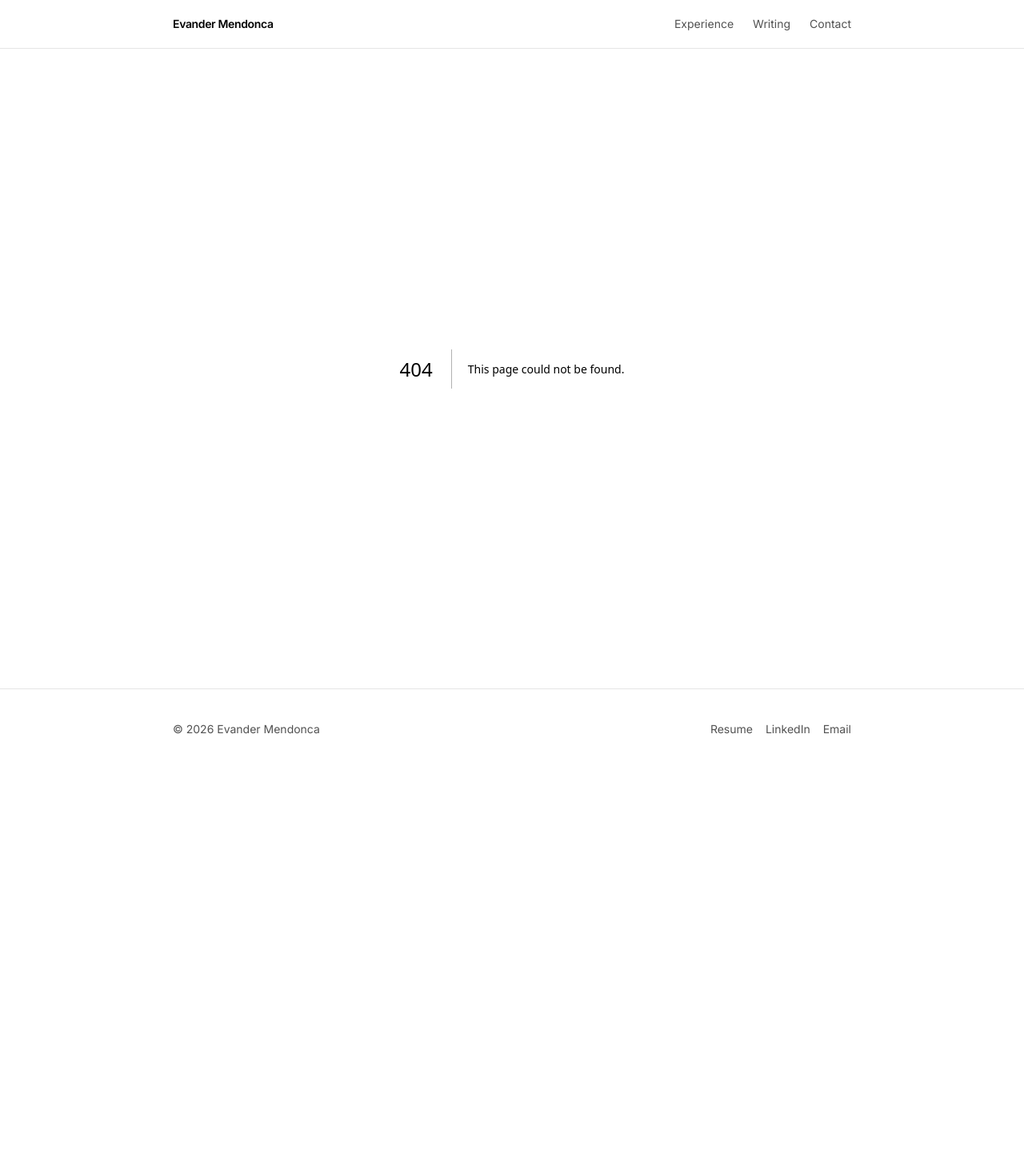
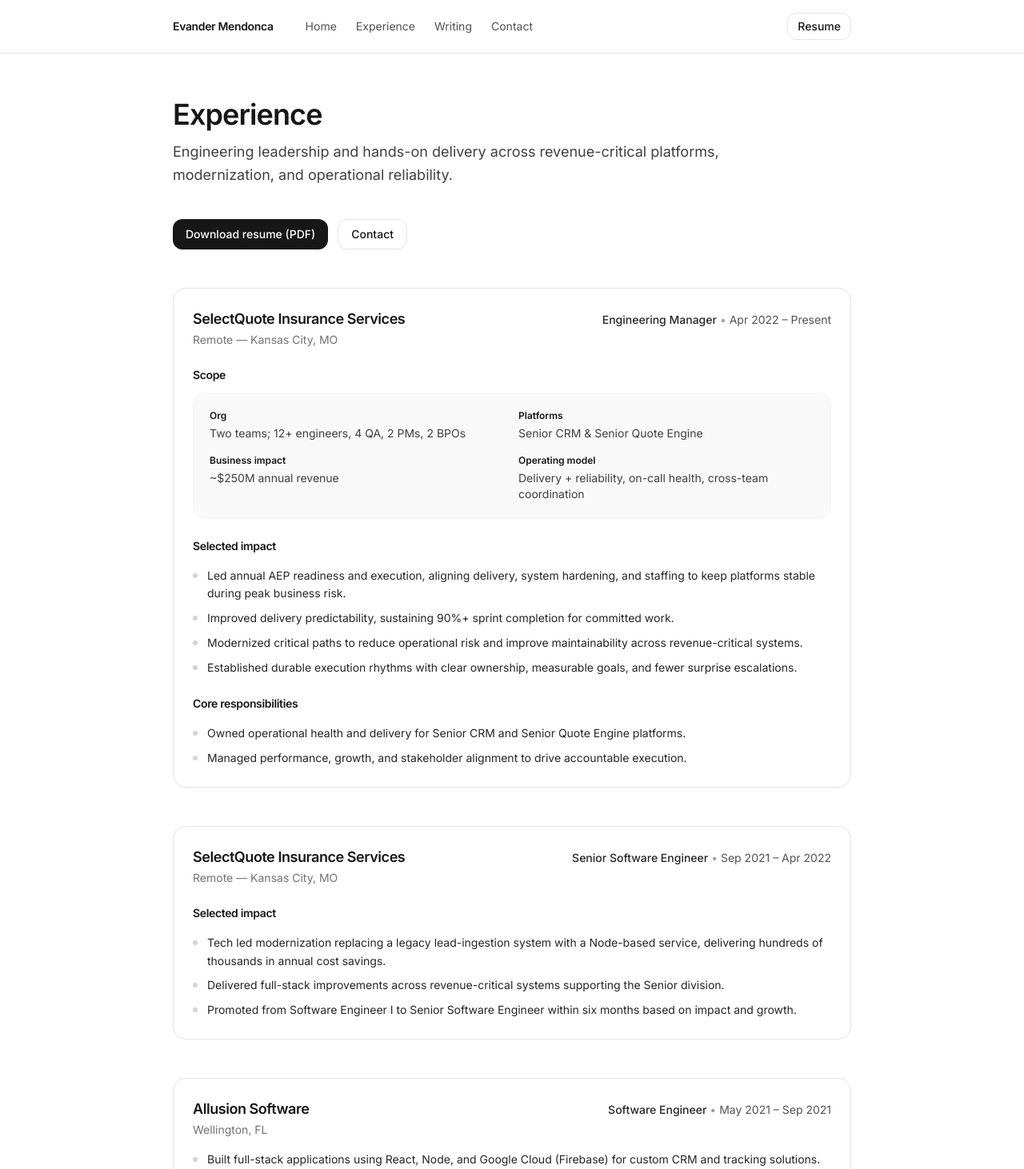
Before and after one commit to evandermendonca/website_v3, a Next.js app: page /experience in a window 1280 px wide. Before the commit this address had no page. Shown: the top 1462 px of the page at 80% size. Before the commit the page ends 962 px from the top, so only its background shows below. Built offline with nearby package versions, Linux system fonts and the light colour scheme.

Commit message:
Create experience page + cleanup

```diff
--- /dev/null
+++ b/src/app/experience/page.tsx
@@ -0,0 +1,255 @@
+import Link from "next/link";
+
+function SectionTitle({
+  title,
+  subtitle,
+}: {
+  title: string;
+  subtitle?: string;
+}) {
+  return (
+    <header className="max-w-3xl">
+      <h1 className="text-3xl font-semibold tracking-tight text-neutral-900 sm:text-4xl">
+        {title}
+      </h1>
+      {subtitle ? (
+        <p className="mt-3 text-lg leading-relaxed text-neutral-700">
+          {subtitle}
+        </p>
+      ) : null}
+    </header>
+  );
+}
+
+function RoleHeader({
+  company,
+  location,
+  title,
+  dates,
+}: {
+  company: string;
+  location: string;
+  title: string;
+  dates: string;
+}) {
+  return (
+    <div className="flex flex-col gap-1 sm:flex-row sm:items-baseline sm:justify-between">
+      <div>
+        <div className="text-lg font-semibold tracking-tight text-neutral-900">
+          {company}
+        </div>
+        <div className="mt-0.5 text-sm text-neutral-500">{location}</div>
+      </div>
+      <div className="text-sm text-neutral-600">
+        <span className="font-medium text-neutral-800">{title}</span>{" "}
+        <span className="text-neutral-400">•</span> {dates}
+      </div>
+    </div>
+  );
+}
+
+function Card({ children }: { children: React.ReactNode }) {
+  return (
+    <div className="rounded-2xl border border-neutral-200 bg-white p-6">
+      {children}
+    </div>
+  );
+}
+
+function BulletList({ children }: { children: React.ReactNode }) {
+  return (
+    <ul className="mt-4 space-y-2 text-sm leading-relaxed text-neutral-800">
+      {children}
+    </ul>
+  );
+}
+
+function Bullet({ children }: { children: React.ReactNode }) {
+  return (
+    <li className="flex gap-3">
+      <span className="mt-2 h-1.5 w-1.5 shrink-0 rounded-full bg-neutral-300" />
+      <span>{children}</span>
+    </li>
+  );
+}
+
+function Subheading({ children }: { children: React.ReactNode }) {
+  return (
+    <div className="mt-6 text-sm font-semibold tracking-tight text-neutral-900">
+      {children}
+    </div>
+  );
+}
+
+export default function ExperiencePage() {
+  return (
+    <main className="mx-auto max-w-4xl px-6 py-14">
+      <SectionTitle
+        title="Experience"
+        subtitle="Engineering leadership and hands-on delivery across revenue-critical platforms, modernization, and operational reliability."
+      />
+
+      <div className="mt-10 flex flex-wrap gap-3">
+        <a
+          className="inline-flex items-center justify-center rounded-xl bg-neutral-900 px-4 py-2 text-sm font-medium text-white hover:bg-neutral-800"
+          href="/resume.pdf"
+        >
+          Download resume (PDF)
+        </a>
+        <Link
+          className="inline-flex items-center justify-center rounded-xl border border-neutral-200 px-4 py-2 text-sm font-medium text-neutral-900 hover:bg-neutral-50"
+          href="/contact"
+        >
+          Contact
+        </Link>
+      </div>
+
+      <section className="mt-12 space-y-12">
+        <Card>
+          <RoleHeader
+            company="SelectQuote Insurance Services"
+            location="Remote — Kansas City, MO"
+            title="Engineering Manager"
+            dates="Apr 2022 – Present"
+          />
+
+          <Subheading>Scope</Subheading>
+          <div className="mt-3 grid gap-4 rounded-2xl border border-neutral-100 bg-neutral-100/60 p-5 sm:grid-cols-2">
+            <div>
+              <div className="text-xs font-semibold text-neutral-900">Org</div>
+              <div className="mt-1 text-sm text-neutral-700">
+                Two teams; 12+ engineers, 4 QA, 2 PMs, 2 BPOs
+              </div>
+            </div>
+
+            <div>
+              <div className="text-xs font-semibold text-neutral-900">
+                Platforms
+              </div>
+              <div className="mt-1 text-sm text-neutral-700">
+                Senior CRM & Senior Quote Engine
+              </div>
+            </div>
+
+            <div>
+              <div className="text-xs font-semibold text-neutral-900">
+                Business impact
+              </div>
+              <div className="mt-1 text-sm text-neutral-700">
+                ~$250M annual revenue
+              </div>
+            </div>
+
+            <div>
+              <div className="text-xs font-semibold text-neutral-900">
+                Operating model
+              </div>
+              <div className="mt-1 text-sm text-neutral-700">
+                Delivery + reliability, on-call health, cross-team coordination
+              </div>
+            </div>
+          </div>
+
+          <Subheading>Selected impact</Subheading>
+          <BulletList>
+            <Bullet>
+              Led annual AEP readiness and execution, aligning delivery, system
+              hardening, and staffing to keep platforms stable during peak
+              business risk.
+            </Bullet>
+            <Bullet>
+              Improved delivery predictability, sustaining 90%+ sprint
+              completion for committed work.
+            </Bullet>
+            <Bullet>
+              Modernized critical paths to reduce operational risk and improve
+              maintainability across revenue-critical systems.
+            </Bullet>
+            <Bullet>
+              Established durable execution rhythms with clear ownership,
+              measurable goals, and fewer surprise escalations.
+            </Bullet>
+          </BulletList>
+
+          <Subheading>Core responsibilities</Subheading>
+          <BulletList>
+            <Bullet>
+              Owned operational health and delivery for Senior CRM and Senior
+              Quote Engine platforms.
+            </Bullet>
+            <Bullet>
+              Managed performance, growth, and stakeholder alignment to drive
+              accountable execution.
+            </Bullet>
+          </BulletList>
+        </Card>
+
+        <Card>
+          <RoleHeader
+            company="SelectQuote Insurance Services"
+            location="Remote — Kansas City, MO"
+            title="Senior Software Engineer"
+            dates="Sep 2021 – Apr 2022"
+          />
+
+          <Subheading>Selected impact</Subheading>
+          <BulletList>
+            <Bullet>
+              Tech led modernization replacing a legacy lead-ingestion system
+              with a Node-based service, delivering hundreds of thousands in
+              annual cost savings.
+            </Bullet>
+            <Bullet>
+              Delivered full-stack improvements across revenue-critical systems
+              supporting the Senior division.
+            </Bullet>
+            <Bullet>
+              Promoted from Software Engineer I to Senior Software Engineer
+              within six months based on impact and growth.
+            </Bullet>
+          </BulletList>
+        </Card>
+
+        <Card>
+          <RoleHeader
+            company="Allusion Software"
+            location="Wellington, FL"
+            title="Software Engineer"
+            dates="May 2021 – Sep 2021"
+          />
+
+          <BulletList>
+            <Bullet>
+              Built full-stack applications using React, Node, and Google Cloud
+              (Firebase) for custom CRM and tracking solutions.
+            </Bullet>
+            <Bullet>
+              Developed reusable components and backend services to support
+              rapid delivery across multiple client projects.
+            </Bullet>
+          </BulletList>
+        </Card>
+
+        <Card>
+          <RoleHeader
+            company="Genesis Global Technologies"
+            location="Remote — Fort Myers, FL"
+            title="Software Engineer"
+            dates="Oct 2020 – May 2021"
+          />
+
+          <BulletList>
+            <Bullet>
+              Developed backend services and REST APIs using C#, ASP.NET,
+              JavaScript, and SQL for CRM and marketing platforms.
+            </Bullet>
+            <Bullet>
+              Integrated third-party services (Twilio, Zapier) to enable
+              cross-system automation and communication.
+            </Bullet>
+          </BulletList>
+        </Card>
+      </section>
+    </main>
+  );
+}
--- a/src/app/layout.tsx
+++ b/src/app/layout.tsx
@@ -1,7 +1,7 @@
 import type { Metadata } from "next";
+import { Inter, Source_Serif_4 } from "next/font/google";
 import Link from "next/link";
 import "./globals.css";
-import { Inter, Source_Serif_4 } from "next/font/google";
 
 const inter = Inter({
   subsets: ["latin"],
@@ -64,15 +64,26 @@
         className={`${inter.className} ${serif.variable} min-h-screen bg-white text-neutral-900 antialiased`}
       >
         <header className="border-b border-neutral-200">
-          <div className="mx-auto flex max-w-4xl items-center justify-between px-6 py-5">
+          <div className="mx-auto flex max-w-4xl items-center justify-between px-6 py-4">
+            <div className="flex items-center gap-10">
               <Link href="/" className="text-sm font-semibold tracking-tight">
                 Evander Mendonca
               </Link>
-            <nav className="flex items-center gap-6">
+
+              <nav className="hidden items-center gap-6 sm:flex">
+                <NavLink href="/">Home</NavLink>
                 <NavLink href="/experience">Experience</NavLink>
                 <NavLink href="/writing">Writing</NavLink>
                 <NavLink href="/contact">Contact</NavLink>
               </nav>
+            </div>
+
+            <a
+              className="hidden rounded-xl border border-neutral-200 px-3 py-1.5 text-sm font-medium text-neutral-900 hover:bg-neutral-50 sm:inline-flex"
+              href="/resume.pdf"
+            >
+              Resume
+            </a>
           </div>
         </header>
 
--- a/src/app/page.tsx
+++ b/src/app/page.tsx
@@ -1,4 +1,3 @@
-// src/app/page.tsx
 import Link from "next/link";
 
 function Pill({ children }: { children: React.ReactNode }) {
@@ -53,7 +52,9 @@
   return (
     <div className="rounded-2xl border border-neutral-200 bg-white p-6">
       <div className="text-sm font-semibold text-neutral-900">{title}</div>
-      <p className="mt-2 text-sm leading-relaxed text-neutral-700">{children}</p>
+      <p className="mt-2 text-sm leading-relaxed text-neutral-700">
+        {children}
+      </p>
     </div>
   );
 }
@@ -69,13 +70,14 @@
           <Pill>Execution</Pill>
         </div>
 
-        <h1 className="serif mt-7 text-4xl font-semibold tracking-tight text-neutral-900 sm:text-5xl">
+        <h1 className="mt-7 text-4xl font-medium leading-[1.1] tracking-tight text-neutral-900 sm:text-[3.25rem]">
           I lead engineering teams responsible for revenue-critical systems.
         </h1>
 
         <p className="mt-5 text-lg leading-relaxed text-neutral-700">
           I focus on reliability, accountability, and delivery. Clear ownership,
-          predictable execution, and pragmatic systems that don’t collapse under load.
+          predictable execution, and pragmatic systems that don’t collapse under
+          load.
         </p>
 
         <div className="mt-8 flex flex-wrap gap-3">
@@ -107,20 +109,22 @@
           </Card>
 
           <Card title="Execution & predictability">
-            Turning messy priorities into a plan: clear goals, measurable outcomes,
-            and fewer surprises.
+            Turning messy priorities into a plan: clear goals, measurable
+            outcomes, and fewer surprises.
           </Card>
 
           <Card title="Modernization that pays">
-            Replacing brittle legacy components with maintainable services—focused on
-            cost, performance, and operational simplicity.
+            Replacing brittle legacy components with maintainable
+            services—focused on cost, performance, and operational simplicity.
           </Card>
 
           <div className="rounded-2xl border border-neutral-200 bg-neutral-50 p-6">
-            <div className="text-sm font-semibold text-neutral-900">Currently</div>
+            <div className="text-sm font-semibold text-neutral-900">
+              Currently
+            </div>
             <p className="mt-2 text-sm leading-relaxed text-neutral-700">
-              Engineering Manager at SelectQuote, leading teams across CRM and quote
-              engine systems.
+              Engineering Manager at SelectQuote, leading teams across CRM and
+              quote engine systems.
             </p>
           </div>
         </div>
@@ -145,7 +149,9 @@
             className="rounded-2xl border border-neutral-200 bg-white p-6 transition hover:bg-neutral-50"
             href="/experience"
           >
-            <div className="text-sm font-semibold text-neutral-900">Experience</div>
+            <div className="text-sm font-semibold text-neutral-900">
+              Experience
+            </div>
             <div className="mt-2 text-sm text-neutral-700">
               Roles, scope, outcomes
             </div>
@@ -155,7 +161,9 @@
             className="rounded-2xl border border-neutral-200 bg-white p-6 transition hover:bg-neutral-50"
             href="/writing"
           >
-            <div className="text-sm font-semibold text-neutral-900">Writing</div>
+            <div className="text-sm font-semibold text-neutral-900">
+              Writing
+            </div>
             <div className="mt-2 text-sm text-neutral-700">
               Notes and essays (Substack)
             </div>
@@ -165,7 +173,9 @@
             className="rounded-2xl border border-neutral-200 bg-white p-6 transition hover:bg-neutral-50"
             href="/contact"
           >
-            <div className="text-sm font-semibold text-neutral-900">Contact</div>
+            <div className="text-sm font-semibold text-neutral-900">
+              Contact
+            </div>
             <div className="mt-2 text-sm text-neutral-700">Email + links</div>
           </Link>
         </div>
```
Lines whose indentation alone changed are shown as unchanged.
